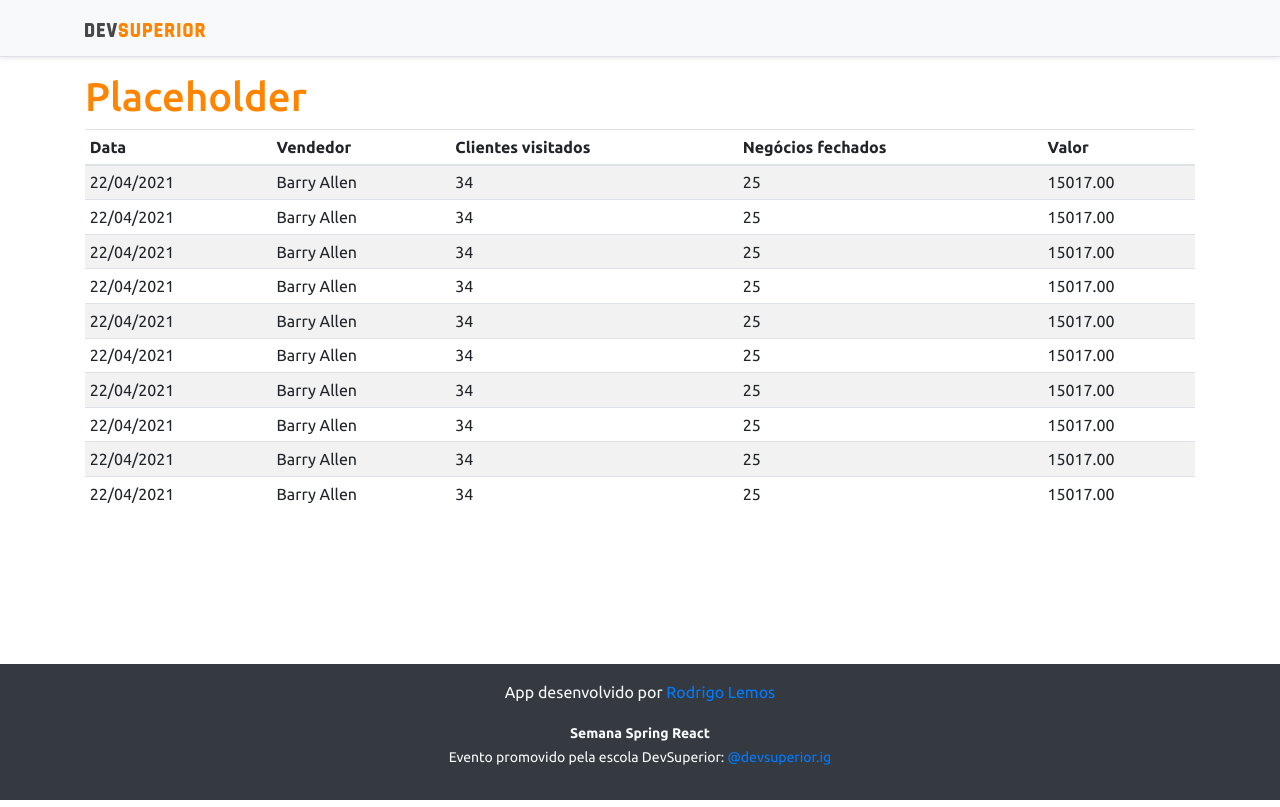
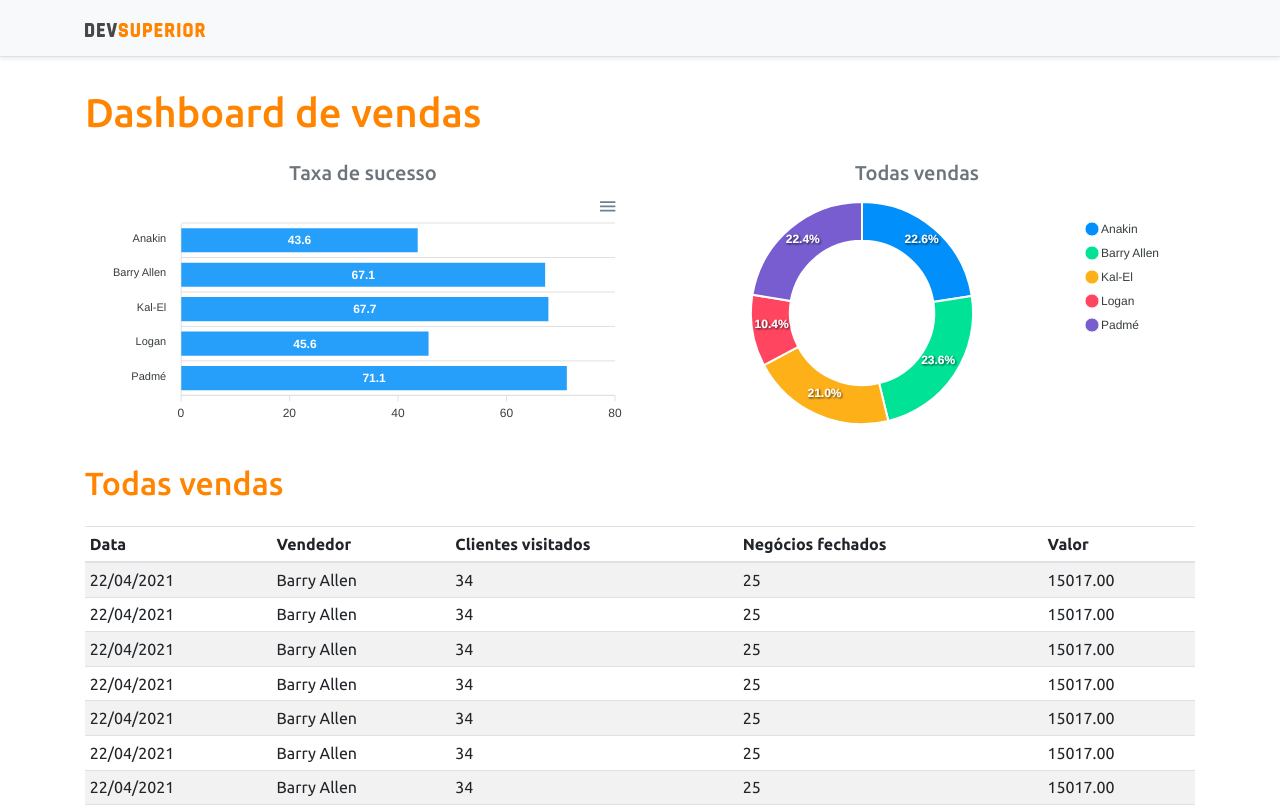
Before and after one commit to rodlemos/project-sds3, a React (Create React App) app in the folder frontend/: page / in a window 1280 px wide. Shown: the top 807 px of the page. Built offline with nearby package versions, Linux system fonts and the light colour scheme.

Commit message:
Static charts

```diff
--- a/frontend/package.json
+++ b/frontend/package.json
@@ -12,10 +12,12 @@
     "@types/node": "^12.0.0",
     "@types/react": "^17.0.0",
     "@types/react-dom": "^17.0.0",
+    "apexcharts": "^3.26.1",
     "bootstrap": "^4.6.0",
     "jquery": "1.9.1",
     "popper.js": "^1.16.1",
     "react": "^17.0.2",
+    "react-apexcharts": "^1.3.9",
     "react-dom": "^17.0.2",
     "react-scripts": "4.0.3",
     "typescript": "^4.1.2",
--- a/frontend/src/App.tsx
+++ b/frontend/src/App.tsx
@@ -1,13 +1,30 @@
 import Footer from "components/Footer";
 import Navbar from "components/Navbar";
 import DataTable from 'components/DataTable'
+import BarChart from "components/BarChart";
+import DonutChart from "components/DonutChart";
 
 function App() {
   return (
     <>
       <Navbar/>
       <div className="container">
-        <h1 className="text-primary">Placeholder</h1>
+        <h1 className="text-primary py-3">Dashboard de vendas</h1>
+
+        <div className="row px-3">
+          <div className="col-sm-6">
+            <h5 className="text-center text-secondary">Taxa de sucesso</h5>
+            <BarChart/>
+          </div>
+
+          <div className="col-sm-6">
+            <h5 className="text-center text-secondary">Todas vendas</h5>
+            <DonutChart/>
+          </div>
+        </div>
+
+
+        <h2 className="text-primary py-3">Todas vendas</h2>
         <DataTable/>
       </div>
       <Footer/>
--- /dev/null
+++ b/frontend/src/components/BarChart/index.tsx
@@ -0,0 +1,32 @@
+import Chart from 'react-apexcharts';
+
+export default function BarChart() {
+    const options = {
+        plotOptions: {
+            bar: {
+                horizontal: true,
+            }
+        },
+    };
+
+    const mockData = {
+        labels: {
+            categories: ['Anakin', 'Barry Allen', 'Kal-El', 'Logan', 'Padmé']
+        },
+        series: [
+            {
+                name: "% Sucesso",
+                data: [43.6, 67.1, 67.7, 45.6, 71.1]
+            }
+        ]
+    };
+
+    return (
+        <Chart
+            options={{...options, xaxis: mockData.labels}}
+            series={mockData.series}
+            type="bar"
+            height="240"
+        />
+    )
+}
--- /dev/null
+++ b/frontend/src/components/DonutChart/index.tsx
@@ -0,0 +1,23 @@
+import Chart from 'react-apexcharts'
+
+export default function DonutChart() {
+    const mockData = {
+        series: [477138, 499928, 444867, 220426, 473088],
+        labels: ['Anakin', 'Barry Allen', 'Kal-El', 'Logan', 'Padmé']
+    }
+
+    const options = {
+        legend: {
+            show: true
+        }
+    }
+
+    return (
+        <Chart
+            options={{...options, labels: mockData.labels}}
+            series={mockData.series}
+            type="donut"
+            height="240"
+        />
+    )
+}
```
Also changed, not shown: 1 other file (tests, documents, lock files or other folders).
